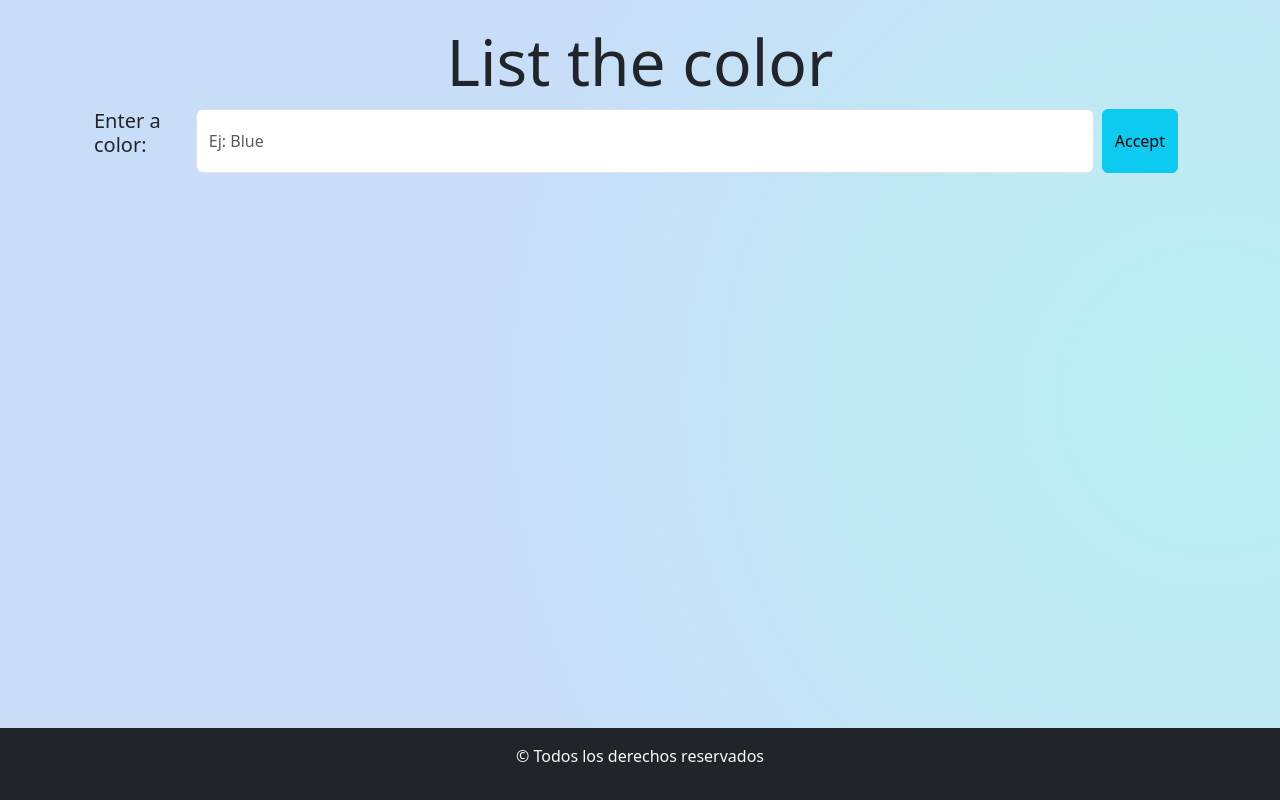
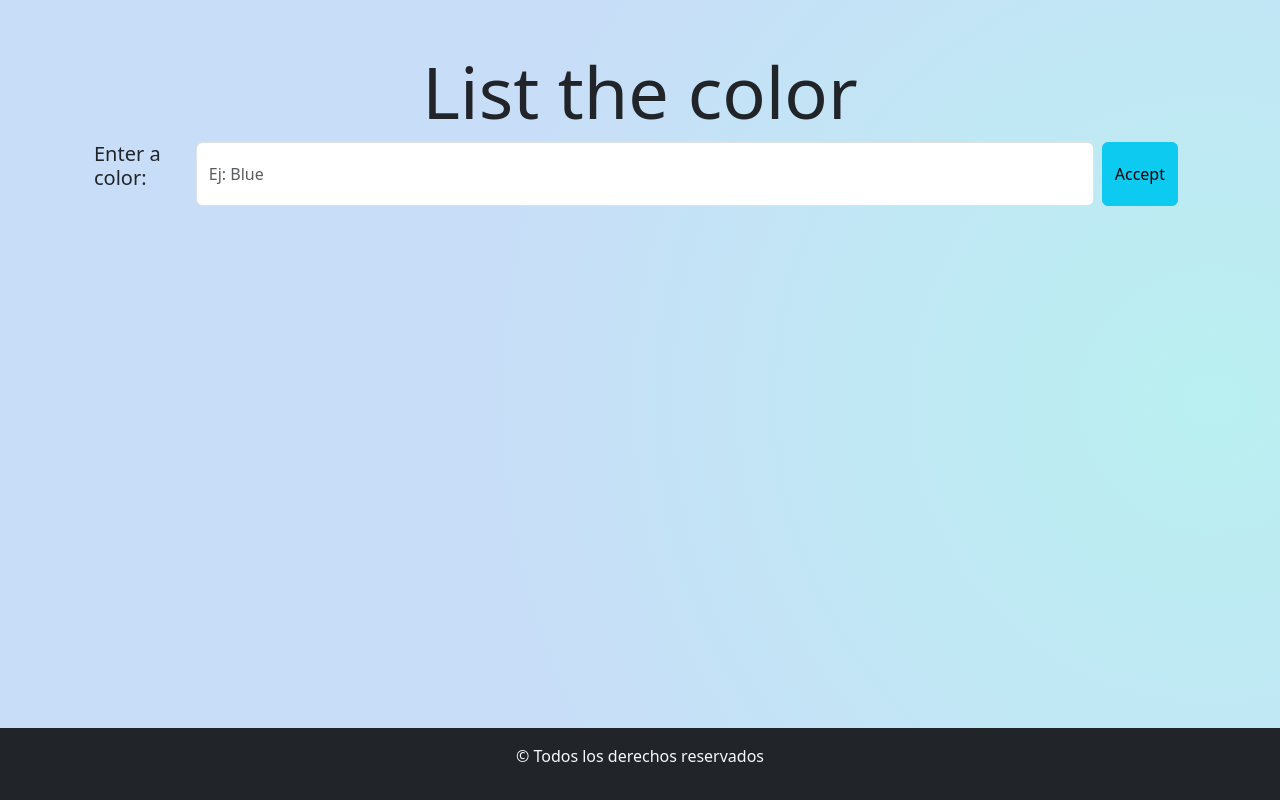
Before and after one commit to Pabmoy25/PaletaDeColores-Frontend, a React (Vite) app: page / in a window 1280 px wide. Built offline with nearby package versions, Linux system fonts and the light colour scheme.

Commit message:
Se modifica titulo de la pagina

```diff
--- a/src/App.jsx
+++ b/src/App.jsx
@@ -8,8 +8,8 @@ function App() {
 
   return (
     <>
-    <Container className='my-4 mainpage'>
-    <h1 className='text-center display-3'>List the color</h1>
+    <Container className='my-5 mainpage'>
+    <h1 className='text-center display-2'>List the color</h1>
      <FromularioColores></FromularioColores>
      </Container>
 
```
